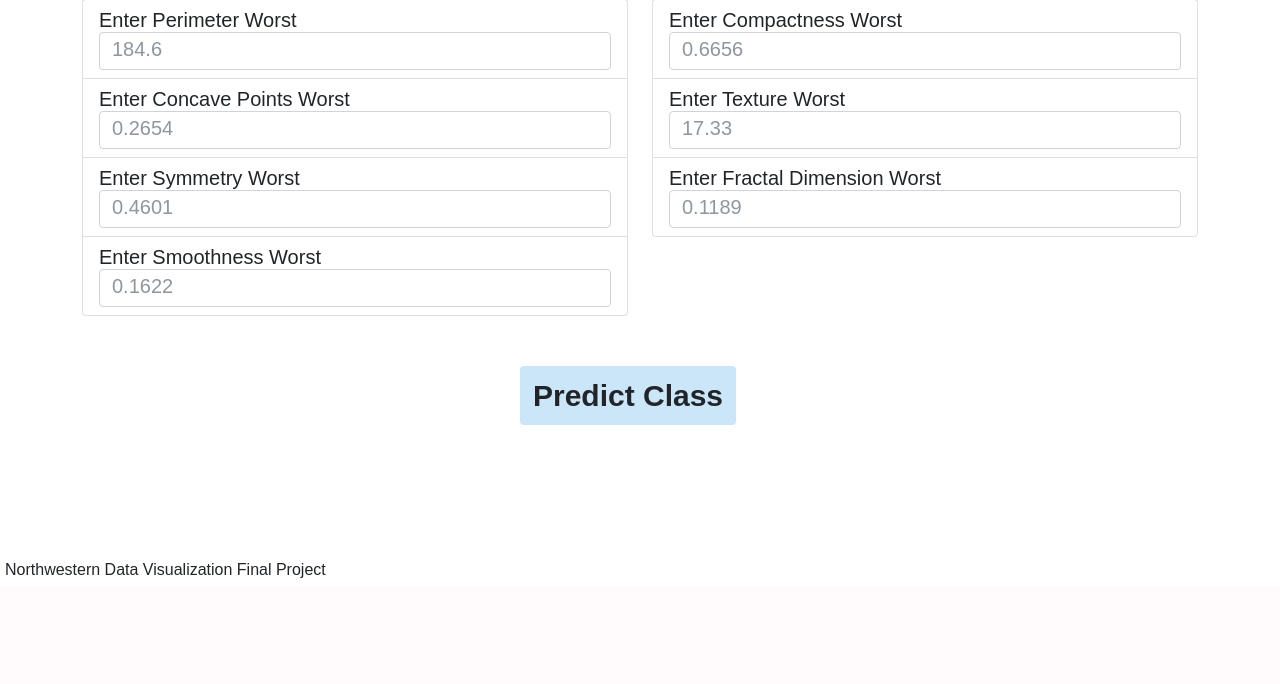
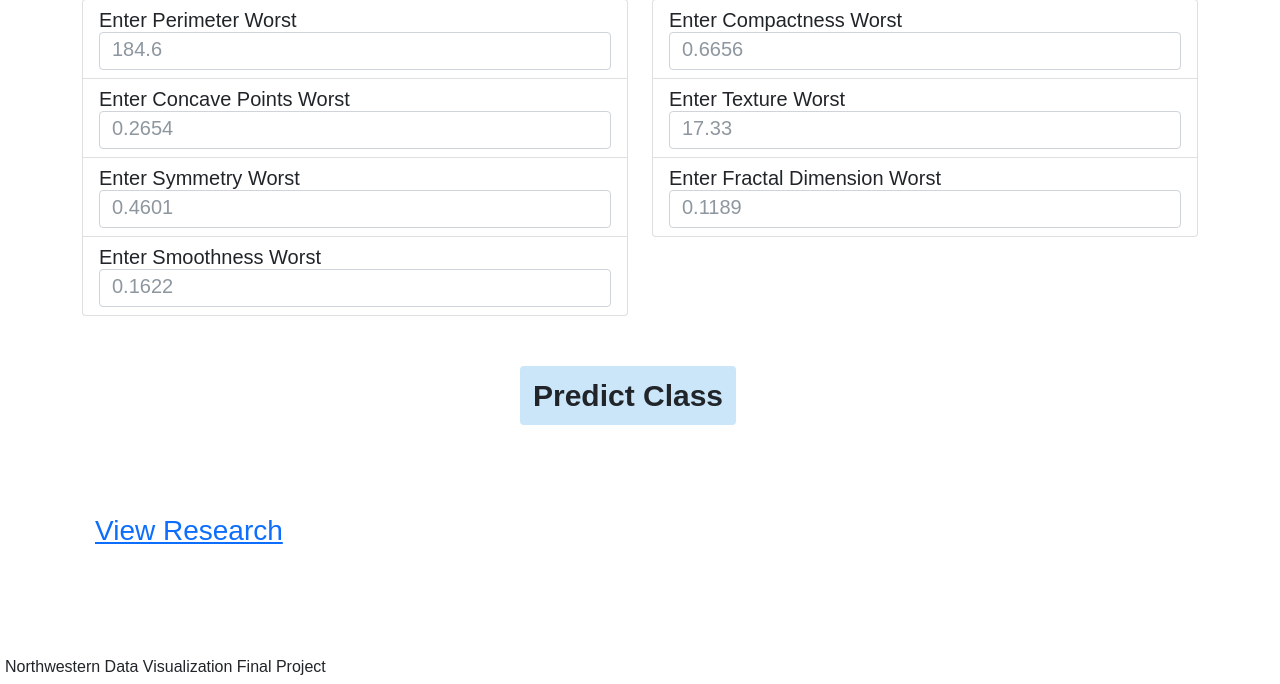
Before and after one commit to mpk9909g/BC_classification_Heroku, a Flask app: page / in a window 1280 px wide. Shown: the part 740-1424 px from the top of the page. Before the commit the page ends 1327 px from the top, so only its background shows below. Run offline with Flask 2, Linux system fonts and the light colour scheme.

Commit message:
add link to research

```diff
--- a/templates/index.html
+++ b/templates/index.html
@@ -99,6 +99,14 @@
           <h1 class="text-center pt-4" id="result">{{ prediction_text }}</h1>
         </div>
 
+        <div class="row">
+          <div class="text-left">
+            <button type="submit" class="btn margin-top-50">
+              <a target="_blank" href="https://mpk9909g.github.io/Breast-Cancer-Classification" class="h3">View Research</a>
+            </button>
+          </div>
+        </div>
+
         </div>
       </form>
 
```
